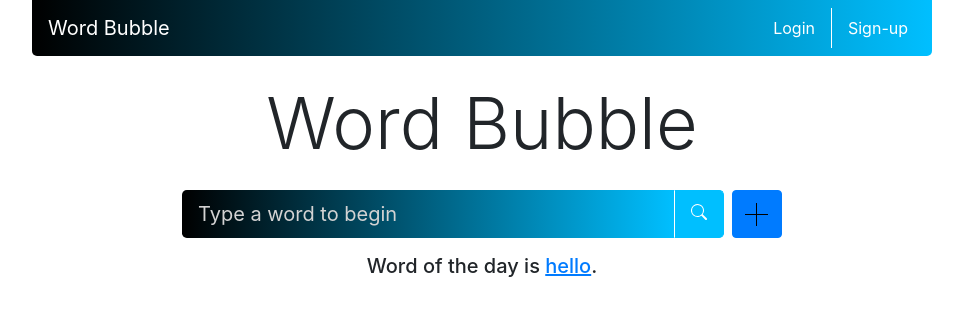
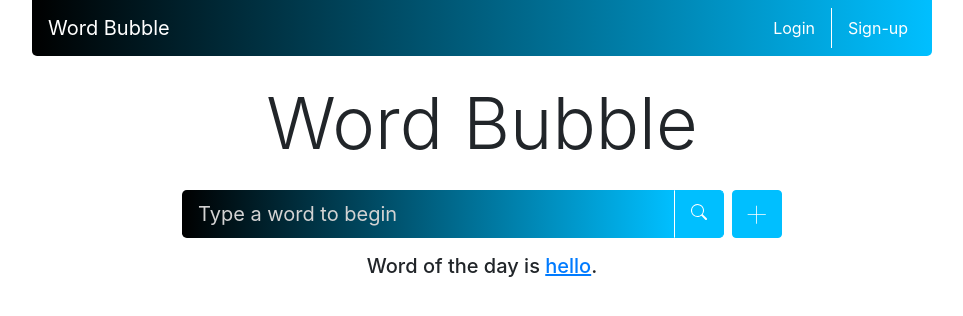
Before and after one commit to bchadwic/react, a React (Create React App) app in the folder my-app/: page / in a window 1280 px wide. Shown: the top 316 px of the page, without its empty margins (158-1121 px from the left). Built offline with nearby package versions, Linux system fonts and the light colour scheme.

Commit message:
styled add button and changed colors scheme

```diff
--- a/my-app/src/styles/Results.css
+++ b/my-app/src/styles/Results.css
@@ -31,7 +31,7 @@
     flex-direction: column;
     border-top-right-radius: inherit;
     border-bottom-right-radius: inherit;
-    background-image: linear-gradient(to right, #298fd3, deepskyblue);
+    background-image: linear-gradient(to right, #2a8aca, deepskyblue);
     color: white;
     justify-content: flex-end;
     width: 20%;
--- a/my-app/src/styles/SearchBar.css
+++ b/my-app/src/styles/SearchBar.css
@@ -8,6 +8,16 @@
     border-left: thin solid;
     border-bottom-left-radius: 0;
     border-top-left-radius: 0;
+}
+
+#Add-Button {
+    background: deepskyblue;
+    border-color: deepskyblue;
+}
+
+#Add-Symbol {
+    fill: white;
+    scale: 80%;
 }
 
 #Search-Box {
@@ -21,11 +31,11 @@
     color: lightgray;
 }
 
-#Search-Button:focus, #Search-Box:focus {
+#Add-Button:focus, #Search-Button:focus, #Search-Box:focus {
     outline:none;
     box-shadow: none;
 }
 
-#Search-Button:hover {
+#Add-Button:hover, #Search-Button:hover {
     border: thin solid #60d2f5;
 }
```
